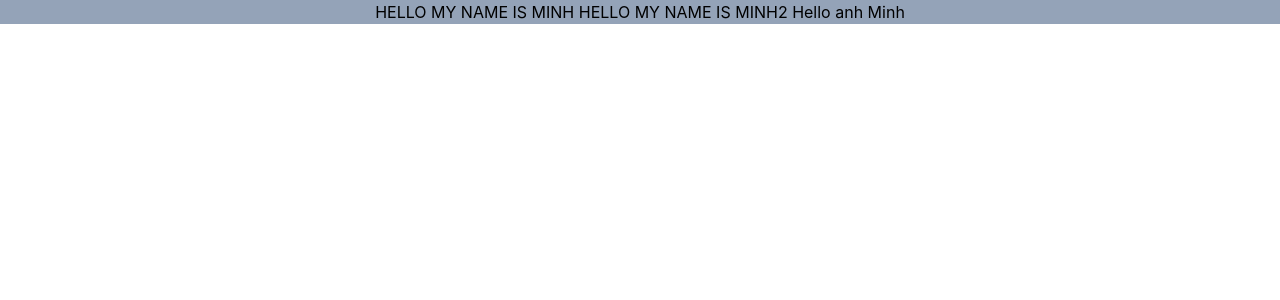
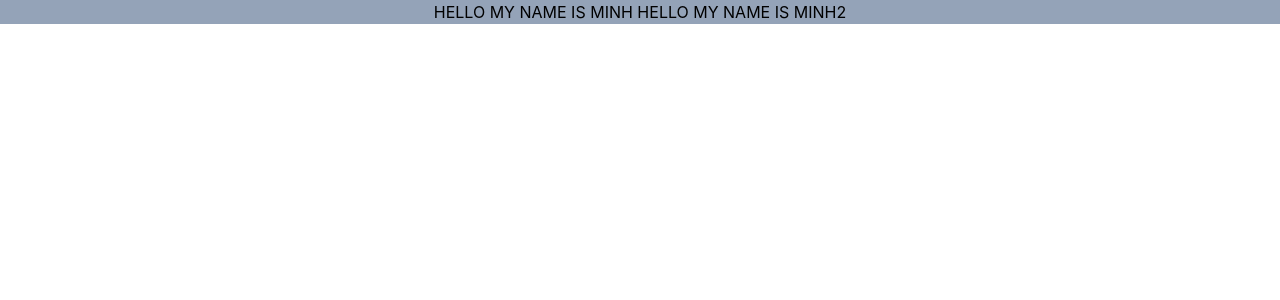
Before and after one commit to nvmttq/dacsn, a React (Create React App) app in the folder JoinProject/client/: page / in a window 1280 px wide. Shown: the top 300 px of the page. Built offline with nearby package versions, Linux system fonts and the light colour scheme.

Commit message:
remove hello

```diff
--- a/JoinProject/client/src/App.js
+++ b/JoinProject/client/src/App.js
@@ -6,7 +6,6 @@ function App() {
     <div className="App bg-slate-400">
       HELLO MY NAME IS MINH
       HELLO MY NAME IS MINH2
-      Hello anh Minh
     </div>
   );
 }
```
